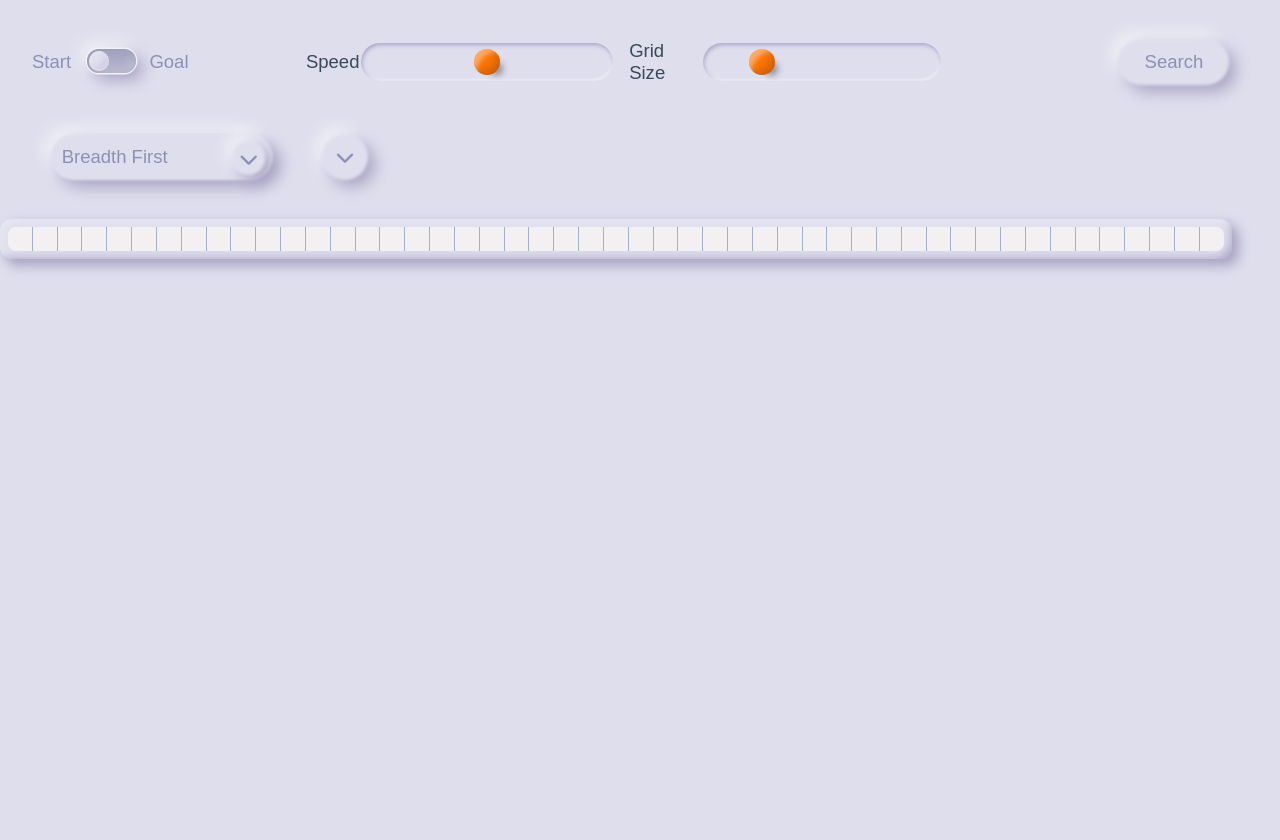
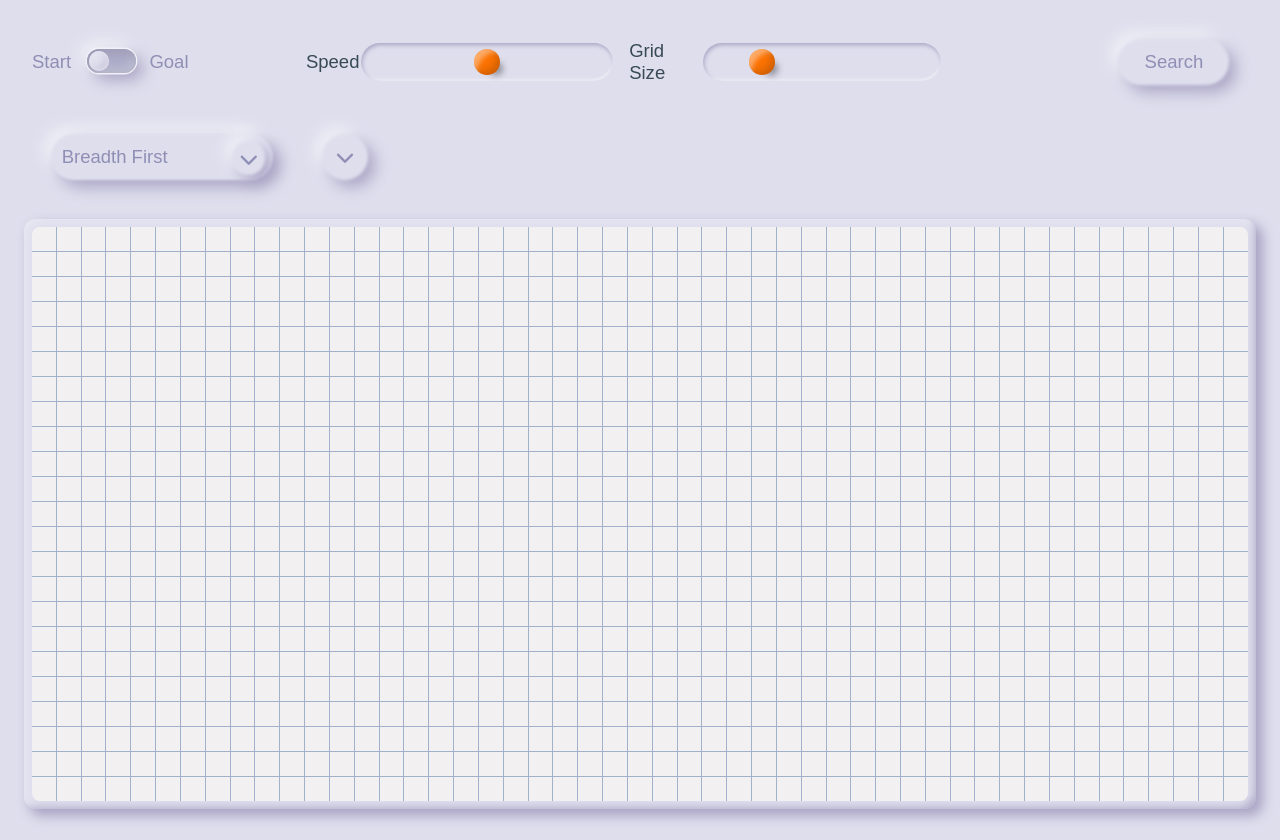
Before and after one commit to Rikki407/visualize-search, a website built with Vite: page index.html in a window 1280 px wide. Before the commit the page ends 812 px from the top, so only its background shows below. Built offline with nearby package versions, Linux system fonts and the light colour scheme.

Commit message:
UPDATE: UI update

```diff
--- a/index.html
+++ b/index.html
@@ -47,9 +47,7 @@
                     <span>Search</span>
                 </div>
             </div>
-            <div class="wrapper">
-                <div id="grid-container"></div>
-            </div>
+            <div id="grid-container"></div>
         </main>
         <script
             src="https://kit.fontawesome.com/293c5afe2d.js"
--- a/stylesheets/style.css
+++ b/stylesheets/style.css
@@ -5,7 +5,7 @@ main {
     width: 100%;
     margin: 0;
     padding: 0;
-    padding-bottom: 12px;
+    padding-bottom: 40px;
     font-family: 'IBM Plex Sans Condensed', sans-serif;
 }
 main {
```
